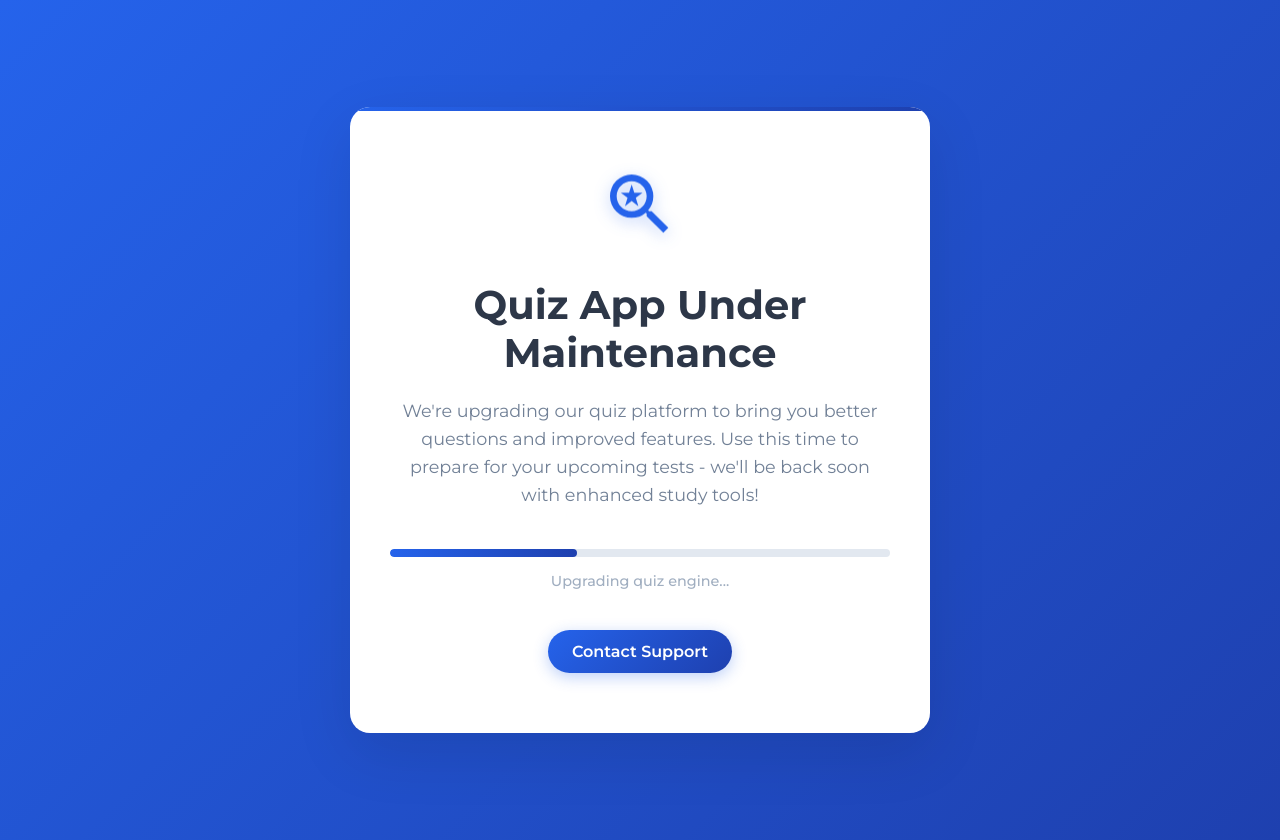
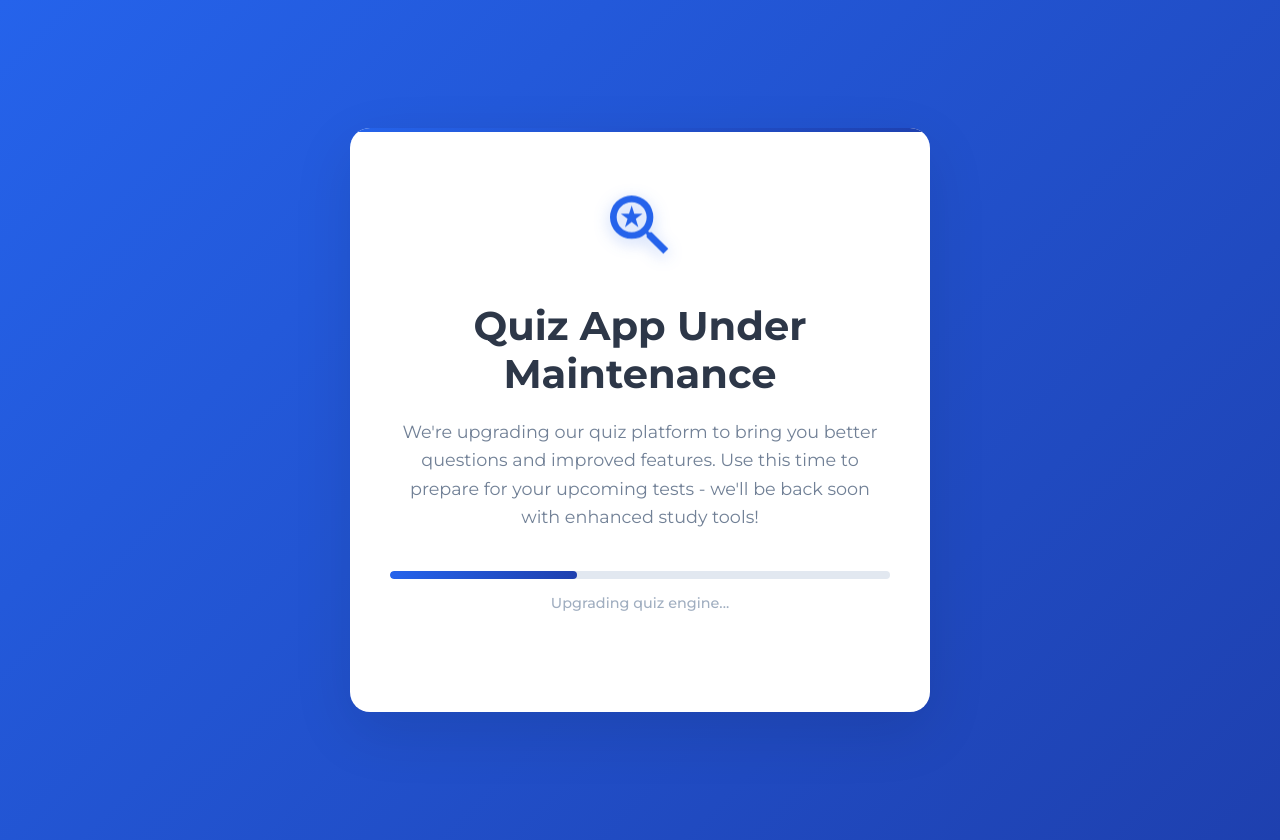
Before and after one commit to kachiDeGreat/quiz-app, a React (Create React App) app: page / in a window 1280 px wide. Built offline with nearby package versions, Linux system fonts and the light colour scheme.

Commit message:
nocontac

```diff
--- a/src/component/underMaintance/MaintenancePage.tsx
+++ b/src/component/underMaintance/MaintenancePage.tsx
@@ -41,9 +41,9 @@ const MaintenancePage: React.FC = () => {
         </div>
 
         <div className="maintenance-contact">
-          <a href="mailto:mail.ricx@gmail.com" className="contact-link">
+          {/* <a href="mailto:mail.ricx@gmail.com" className="contact-link">
             Contact Support
-          </a>
+          </a> */}
         </div>
       </div>
     </div>
```
